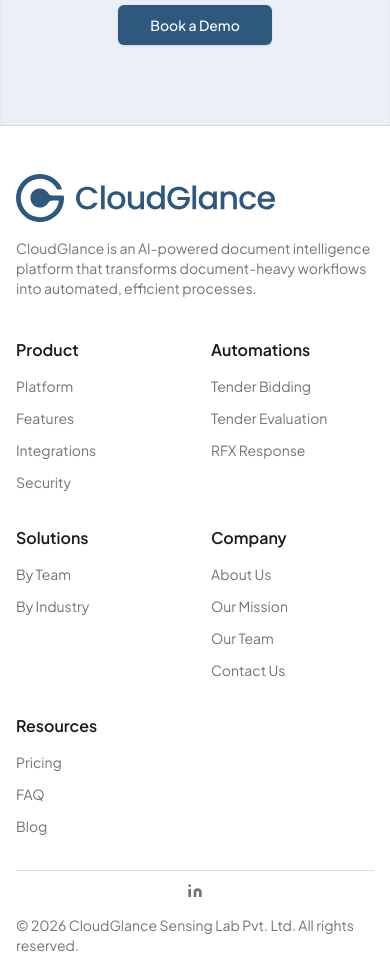
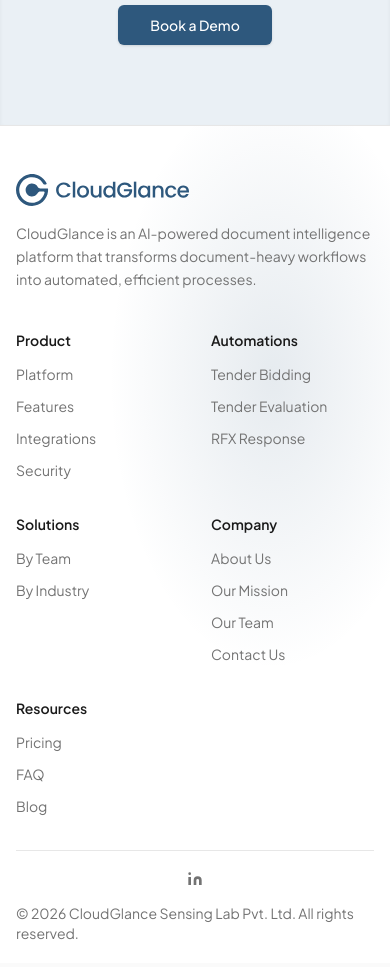
Before and after one commit to syntropic-systems/landing-page, a Next.js app: page /company in a window 390 px wide. Shown: the part 4100-5067 px from the top of the page. Built offline with nearby package versions, Linux system fonts and the light colour scheme.

Commit message:
feat: footer base update — brand wash, soft dividers, type tiers, logo/hover sync
Co-Authored-By: Claude Fable 5 <noreply@anthropic.com>

```diff
--- a/components/footer.tsx
+++ b/components/footer.tsx
@@ -95,8 +95,18 @@ export function Footer() {
     ];
 
     return (
-        <footer className="border-t bg-card">
-            <div className="container pt-12 md:pt-16 lg:pt-20">
+        // border-foreground/10 rather than the default border token: card and
+        // background are near-identical, so this line is the footer's whole
+        // edge — softened to the hero family's divider weight
+        // (HeroSectionV2's border-foreground/10) instead of the harder chrome
+        // hairline.
+        <footer className="relative border-t border-foreground/10 bg-card">
+            {/* Same brand wash as Hero2/PageHeader — identical radial at the
+                identical 70%/30% anchor, so the light that opens every page
+                also closes it. Footer height varies with link groups, so the
+                wash just fills the element rather than a fixed stage. */}
+            <div className="absolute inset-0 pointer-events-none bg-[radial-gradient(ellipse_60%_50%_at_70%_30%,hsl(208_46%_33%/0.12),transparent_70%)] dark:bg-[radial-gradient(ellipse_60%_50%_at_70%_30%,hsl(208_46%_33%/0.25),transparent_70%)]" />
+            <div className="container relative z-10 pt-12 md:pt-16 lg:pt-20">
                 <div className="max-w-7xl mx-auto">
                 <RevealOnScroll direction="up" duration={0.6}>
                     <div className="flex flex-col gap-4 mb-10">
@@ -106,12 +116,11 @@ export function Footer() {
                                 alt="CloudGlance logo"
                                 width={546}
                                 height={101}
-                                className="h-12 w-auto flex-shrink-0"
-                                priority
+                                className="h-8 w-auto flex-shrink-0"
                                 unoptimized
                             />
                         </Link>
-                        <p className="text-sm text-muted-foreground max-w-2xl">
+                        <p className="text-sm md:text-base text-muted-foreground leading-relaxed max-w-2xl">
                             CloudGlance is an AI-powered document intelligence platform that transforms document-heavy workflows into automated, efficient processes.
                         </p>
                     </div>
@@ -123,12 +132,12 @@ export function Footer() {
                                 {group.main.href ? (
                                     <Link
                                         href={group.main.href}
-                                        className="font-semibold mb-3 block hover:text-primary transition-colors"
+                                        className="text-sm font-semibold mb-3 block hover:text-primary transition-colors"
                                     >
                                         {group.main.name}
                                     </Link>
                                 ) : (
-                                    <span className="font-semibold mb-3 block">
+                                    <span className="text-sm font-semibold mb-3 block">
                                         {group.main.name}
                                     </span>
                                 )}
@@ -138,7 +147,7 @@ export function Footer() {
                                             <li key={link.name}>
                                                 <FooterLinkItem
                                                     link={link}
-                                                    className="text-sm text-muted-foreground hover:text-foreground transition-colors"
+                                                    className="text-sm text-muted-foreground hover:text-primary transition-colors"
                                                 />
                                             </li>
                                         ))}
@@ -150,14 +159,14 @@ export function Footer() {
                 </StaggerChildren>
 
                 {/* Copyright and Social */}
-                <div className="py-3 border-t flex flex-col sm:flex-row items-center justify-between gap-4">
+                <div className="py-5 md:py-6 border-t border-foreground/10 flex flex-col sm:flex-row items-center justify-between gap-4">
                     <div className="flex items-center gap-4">
                         {socialLinks.map(({ name, href, icon: Icon }) => (
                             <Link
                                 key={name}
                                 href={href}
                                 aria-label={name}
-                                className="text-muted-foreground transition-colors hover:text-foreground"
+                                className="text-muted-foreground transition-colors hover:text-primary"
                             >
                                 <Icon className="h-4 w-4" style={{ fill: 'currentColor', stroke: 'none' }} />
                             </Link>
```
